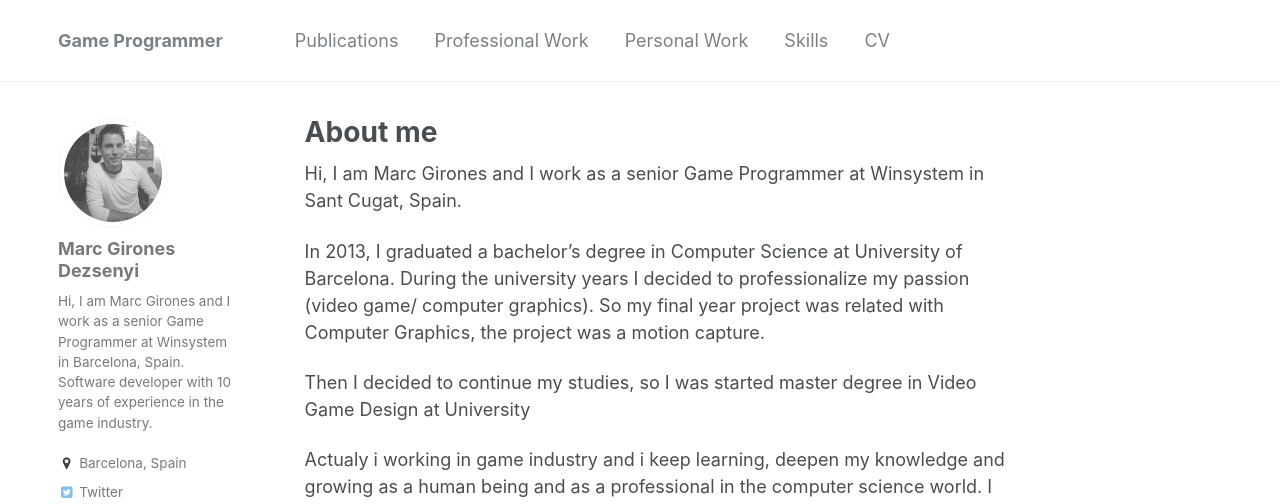
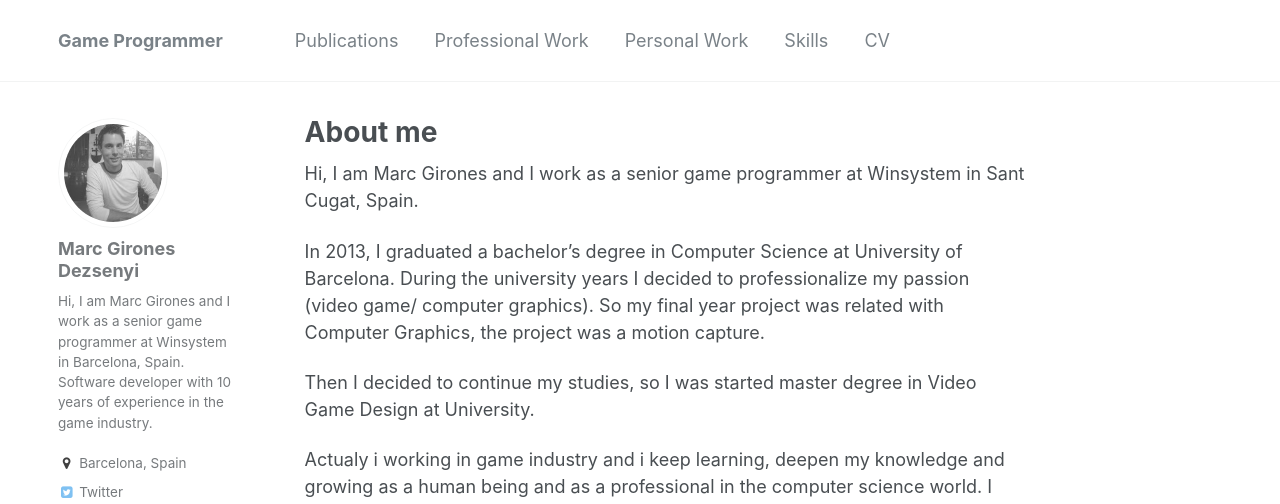
Before and after one commit to giron3s/giron3s.github.io, a Jekyll site: the page built from _pages/about.md, in a window 1280 px wide. Shown: the top 504 px of the page. Built offline with Jekyll 4.4.1, drawn with Linux system fonts in a browser that asks for light colours.

Commit message:
Update 2019 v4

```diff
--- a/_config.yml
+++ b/_config.yml
@@ -79,7 +79,7 @@ analytics:
 author:
   name             : "Marc Girones Dezsenyi"
   avatar           : "profile.jpg"
-  bio              : "Hi, I am Marc Girones and I work as a senior Game Programmer at Winsystem in Barcelona, Spain. Software developer with 10 years of experience in the game industry."
+  bio              : "Hi, I am Marc Girones and I work as a senior game programmer at Winsystem in Barcelona, Spain. Software developer with 10 years of experience in the game industry."
   location         : "Barcelona, Spain"
   employer         :
   googlescholar    :
--- a/_pages/about.md
+++ b/_pages/about.md
@@ -9,11 +9,10 @@ redirect_from:
 ---
 
 
-Hi, I am Marc Girones and I work as a senior Game Programmer at Winsystem in Sant Cugat, Spain.
+Hi, I am Marc Girones and I work as a senior game programmer at Winsystem in Sant Cugat, Spain.
 
 In 2013, I graduated a bachelor’s degree in Computer Science at University of Barcelona. During the university years I decided to professionalize my passion (video game/ computer graphics). So my final year project was related with Computer Graphics, the project was a motion capture.
 
-Then I decided to continue my studies, so I was started master degree in Video Game Design at University
-
+Then I decided to continue my studies, so I was started master degree in Video Game Design at University.
 
 Actualy i working in game industry and i keep learning, deepen my knowledge and growing as a human being and as a professional in the computer science world. I had been working within an organisation where I can further strengthen the research, design and coding skills. I feel that my organised and dedicated approach to work, my creativity and my positive attitude would be strong assets to bring to any team.
```
